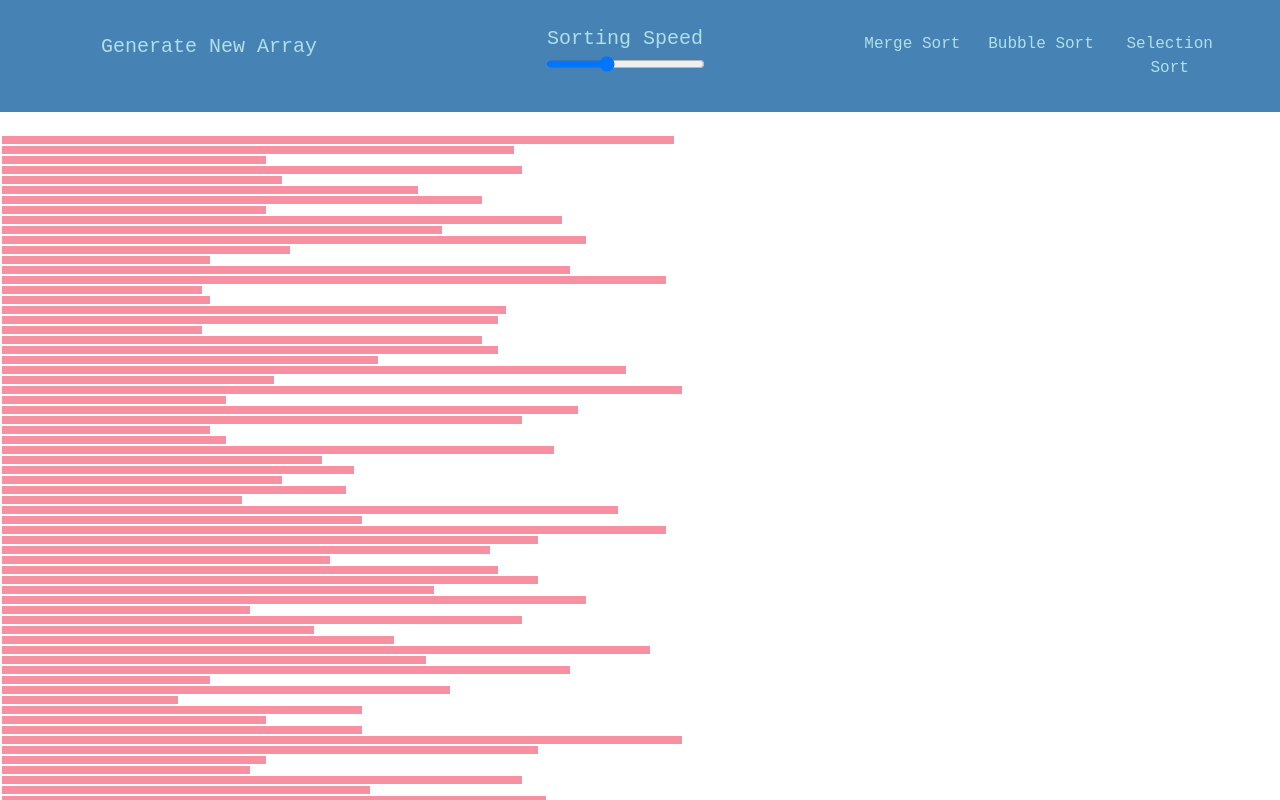
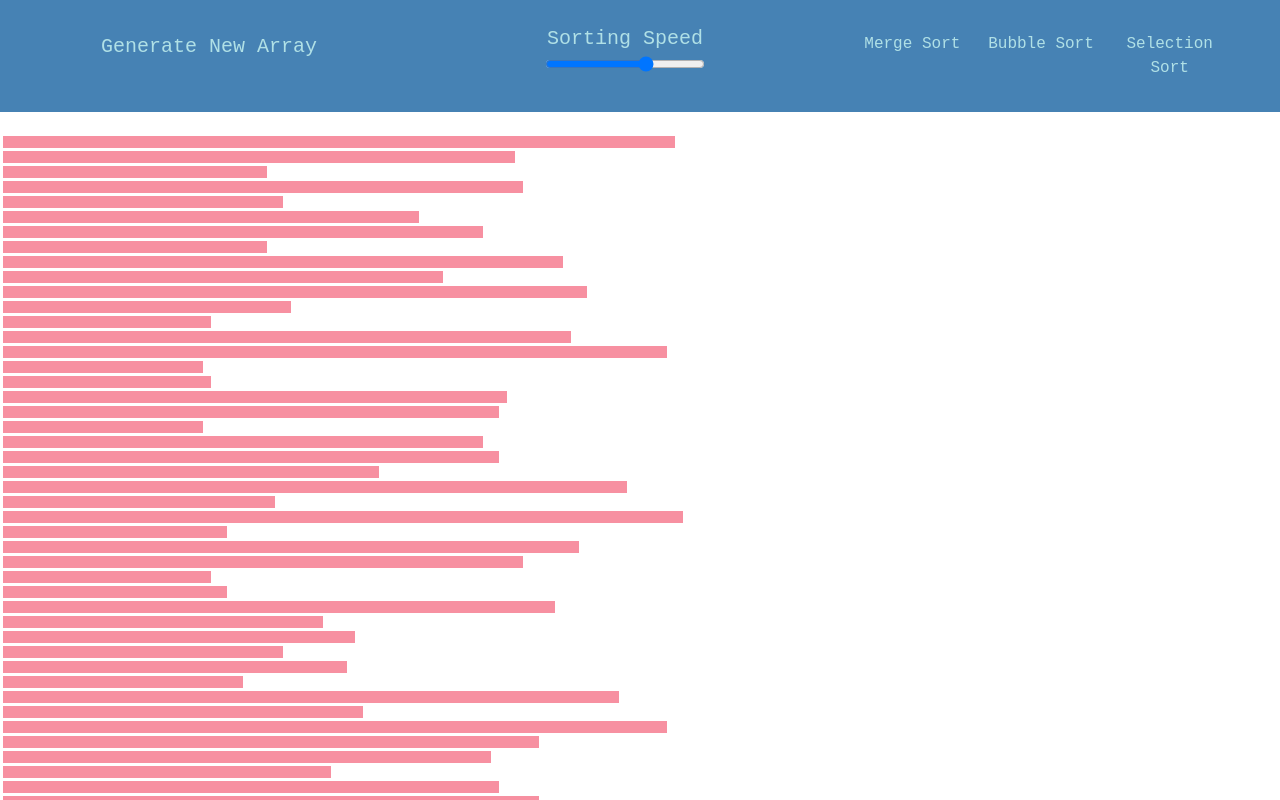
Before and after one commit to nickkdb/Sorting-Visualizer, a React (Create React App) app in the folder app/: page / in a window 1280 px wide. Shown: the top 800 px of the page. Built offline with nearby package versions, Linux system fonts and the light colour scheme.

Commit message:
edits to sorting speeds, array size, improved bubble sort algorithm

```diff
--- a/app/src/components/Header.js
+++ b/app/src/components/Header.js
@@ -36,7 +36,7 @@ function Header(props) {
             id="slider"
             style={{width: "10rem"}}
             type="range"
-            min="20" max="500"
+            min="20" max="300"
             value={sliderVal}
             onChange={(event) => handleSlide(event)}
             />
--- a/app/src/components/bubble.js
+++ b/app/src/components/bubble.js
@@ -19,7 +19,7 @@ const runBubble= async () => {
     for (let i = 0; i < array.length; i++) {
         if (madeSwaps== false) break;
 
-        for (let j = 0; j < array.length - 1; j++) {
+        for (let j = 0; j < (array.length - i - 1); j++) {
 
             changeColor(j, "darkviolet");
             changeColor(j+1, "darkviolet");
--- a/app/src/pages/Application.js
+++ b/app/src/pages/Application.js
@@ -10,7 +10,6 @@ import { startAnimation } from "../components/animateMerge";
 function Application() {
 
     const [array, setArray] = useState([]);
-    // const [arraySize, setSize] = useState(25);
 
     useEffect(() => {
         generateArr();
@@ -19,7 +18,7 @@ function Application() {
     const generateArr= () => {
         let tempArr= [];
 
-        for (let i = 0; i < 100; i++) {
+        for (let i = 0; i < 50; i++) {
             let num;
             do {
                 num= randomInt(25, 1000);
--- a/app/src/styles/array.css
+++ b/app/src/styles/array.css
@@ -6,8 +6,8 @@
     font: 10px sans-serif;
     background-color: rgb(247, 144, 161);
     text-align: right;
-    padding: 4px;
-    margin: 2px;
+    padding: 6px;
+    margin: 3px;
     color: white;
 }
 
```
